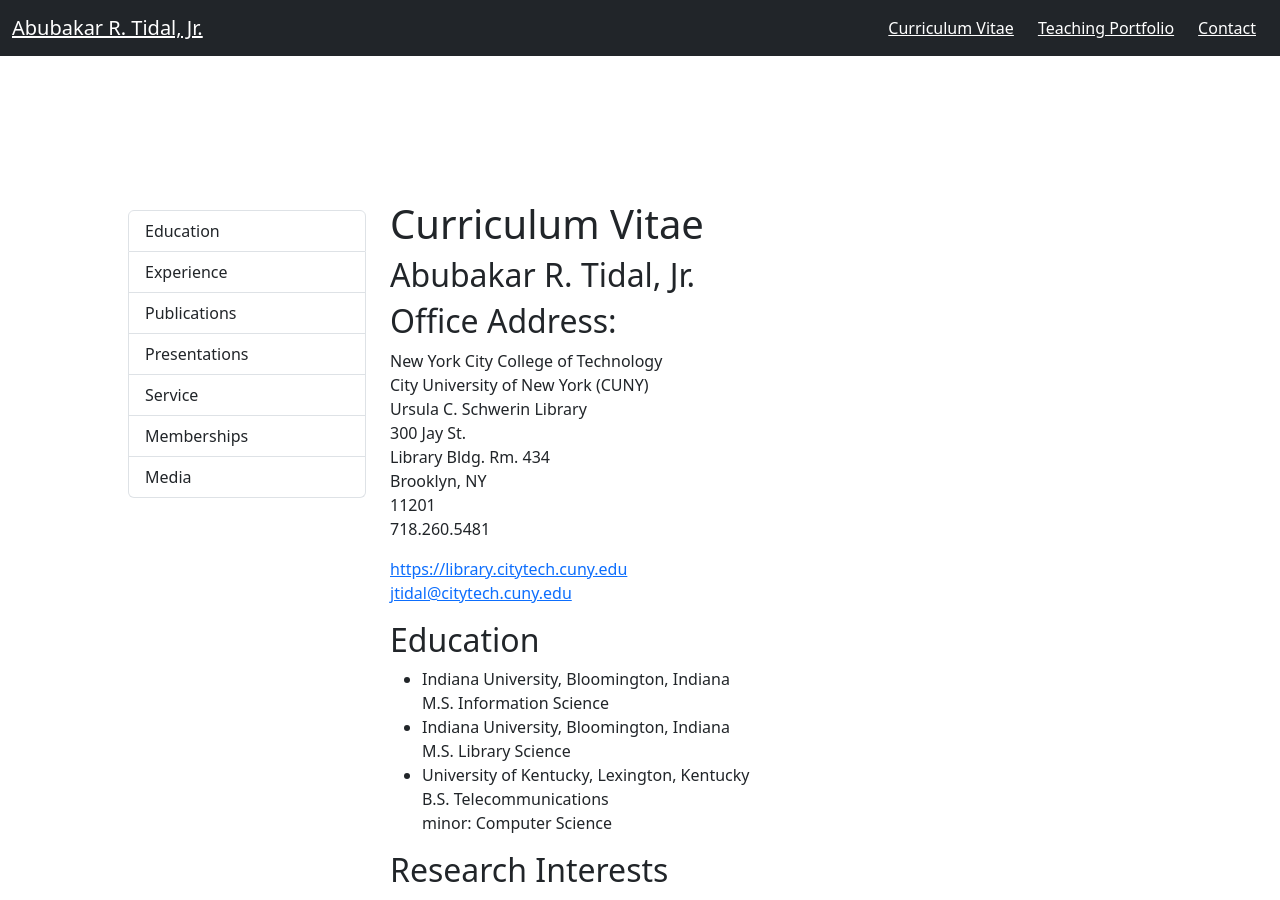
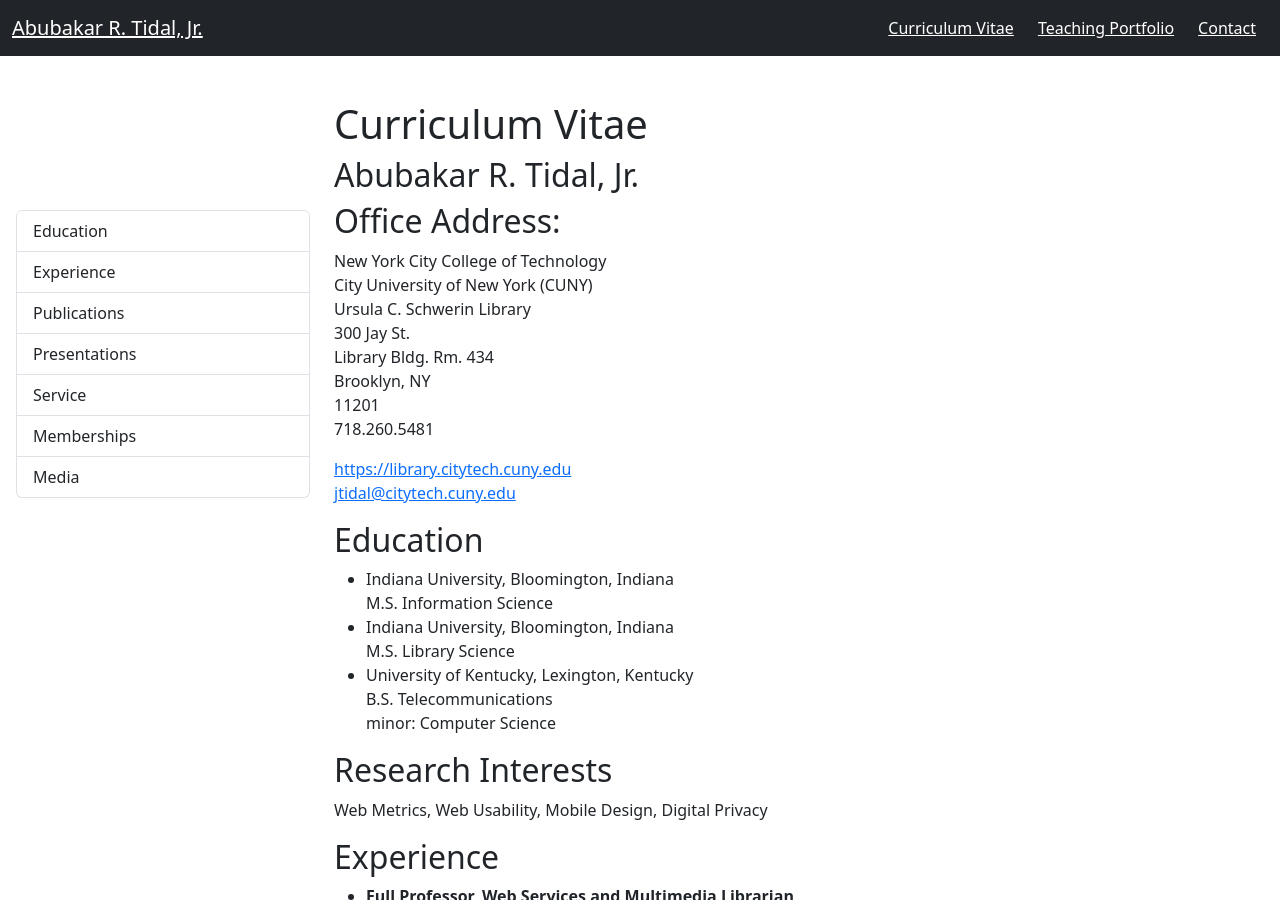
Before and after one commit to KentuckyFriedTofu/KentuckyFriedTofu.github.io, a Jekyll site: the page built from cv.html, in a window 1280 px wide and 900 px high. Built offline with Jekyll 4.4.1, drawn with Linux system fonts in a browser that asks for light colours.

Commit message:
Update cv.html

```diff
--- a/cv.html
+++ b/cv.html
@@ -2,8 +2,8 @@
 layout: page
 title: Abubakar R. Tidal, Jr. - Curriculum Vitae
 ---
-<div class="row" style="margin:100px;">
-  <div class="col-sm-12 col-md-3 col-lg-3" style="padding-top:10px;">
+<div class="row">
+  <div class="col-sm-12 col-md-3 col-lg-3" style="padding-top:10px; margin-top: 100px;">
     <div id="in-pageNav" class="list-group sticky-top">
       <a class="list-group-item list-group-item-action" href="#edu">Education</a>
       <a class="list-group-item list-group-item-action" href="#xp">Experience</a>
```
